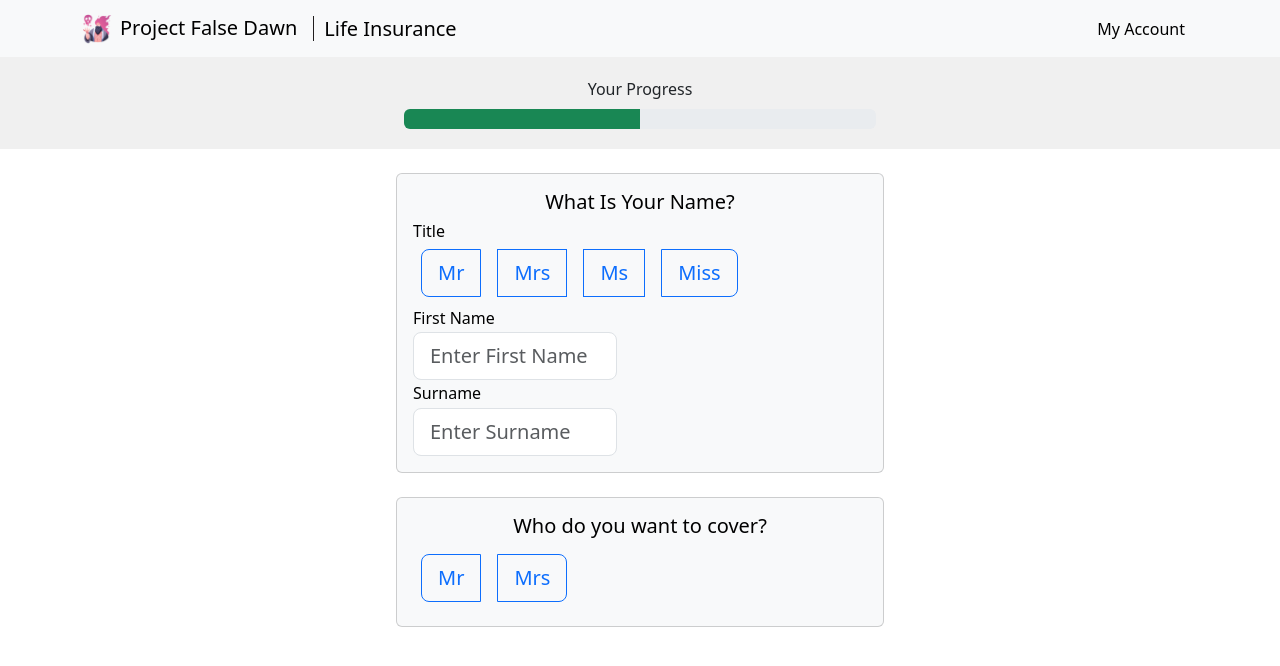
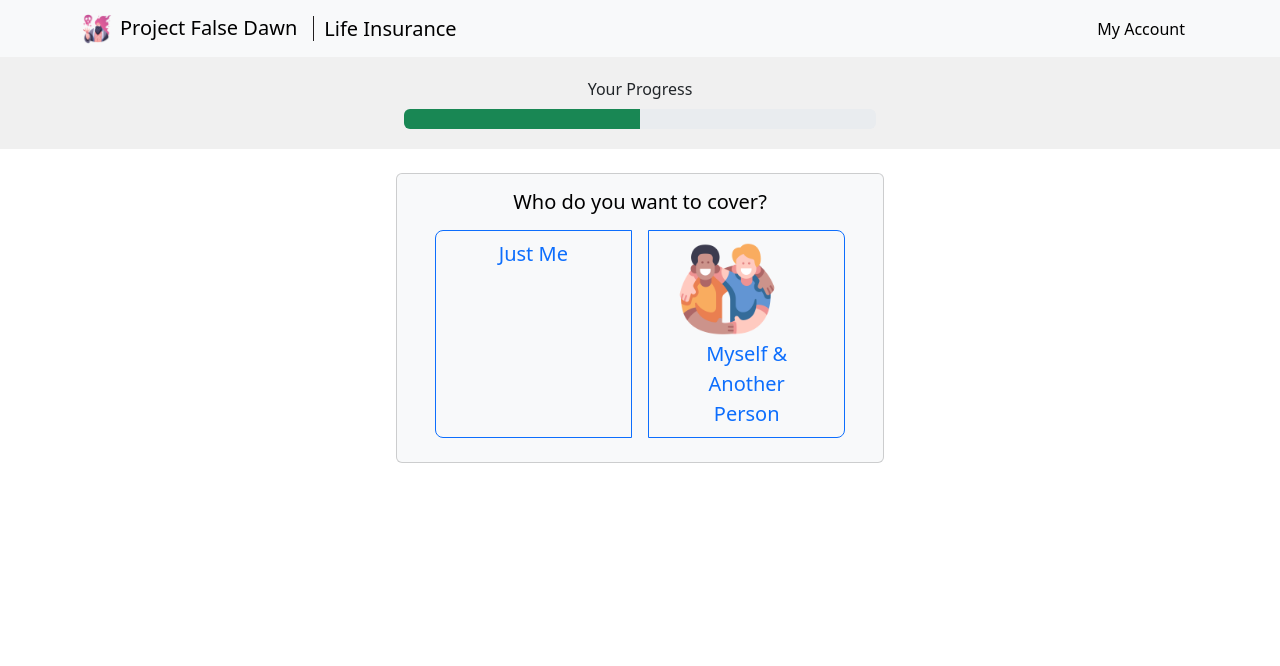
Before and after one commit to xNmS/Project-False-Dawn, a React (Create React App) app in the folder Front-End/my-app/: page / in a window 1280 px wide. Shown: the top 666 px of the page. Built offline with nearby package versions, Linux system fonts and the light colour scheme.

Commit message:
added policy type - need to fix alignment

```diff
--- a/Front-End/my-app/src/App.css
+++ b/Front-End/my-app/src/App.css
@@ -12,3 +12,7 @@
   background-color: #f0f0f0;
   padding: 20px;
 }
+
+.card-body .btn-group label {
+  width: 40%; /* Set the button width to 40% of the card width */
+}
--- a/Front-End/my-app/src/App.js
+++ b/Front-End/my-app/src/App.js
@@ -2,16 +2,17 @@ import "./App.css";
 import "bootstrap/dist/css/bootstrap.min.css";
 import Header from "./Header.js";
 import Progress from "./Progress.js";
-import Name from "./Name.js";
+import joint_policy from "./assets/friend.png";
+// import Name from "./Name.js";
 
 function App() {
   return (
     <div>
       <Header />
       <Progress />
-      <Name />
+      {/* <Name /> */}
       <div className="container" style={{ width: "40%" }}>
-        <div className="card text-bg-light mt-4">
+        <div className="card text-bg-light mt-4 text-center">
           <div className="card-body">
             <h5 className="card-title text-center">
               Who do you want to cover?
@@ -25,22 +26,34 @@ function App() {
                 type="radio"
                 className="btn-check"
                 name="Title"
-                id="Mr"
+                id="Just Me"
                 autocomplete="off"
                 check
               />
-              <label className="btn btn-outline-primary m-2" for="Mr">
-                Mr
+              <label className="btn btn-outline-primary m-2" for="Just Me">
+                Just Me
               </label>
               <input
                 type="radio"
                 className="btn-check"
                 name="Title"
-                id="Mrs"
+                id="Another Person"
                 autocomplete="off"
               />
-              <label className="btn btn-outline-primary m-2" for="Mrs">
-                Mrs
+              <label
+                className="btn btn-outline-primary m-2"
+                for="Another Person"
+              >
+                <div className="container-fluid">
+                  <img
+                    src={joint_policy}
+                    alt="Joint Policy"
+                    className="icon"
+                    style={{ display: "block" }}
+                    height="100"
+                  />
+                  Myself & Another Person
+                </div>
               </label>
             </div>
           </div>
```
Also changed, not shown: Front-End/my-app/src/assets/friend.png (added), 1 other file (tests, documents, lock files or other folders).
